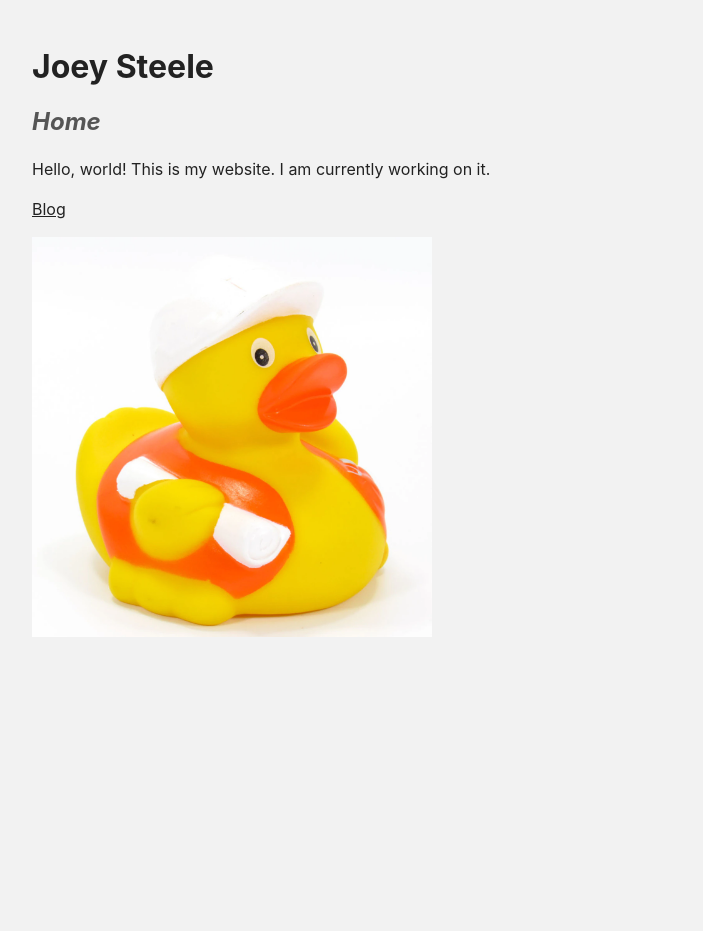
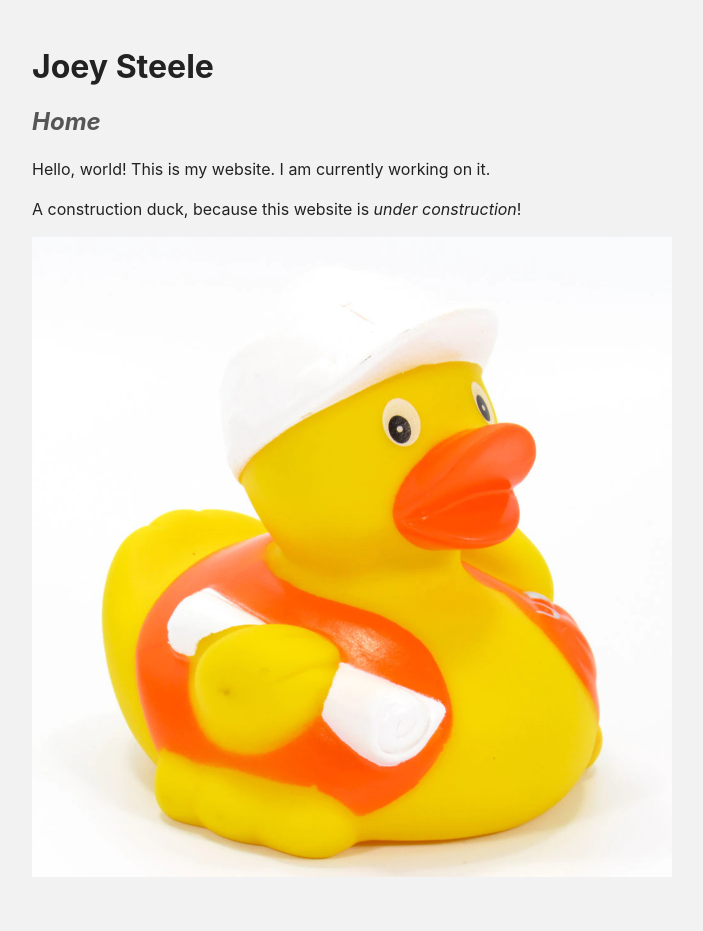
Before and after one commit to joeysteele2001/joeysteele2001.github.io, a Jekyll site: the page built from index.md, in a window 1280 px wide. Shown: the whole page, without its empty margins (32-735 px from the left). Built offline with Jekyll 4.4.1, drawn with Linux system fonts in a browser that asks for light colours; before the commit the page ends 900 px from its top, so only the background shows below that.

Commit message:
Improve construction duck width on mobileu

```diff
--- a/_sass/main.scss
+++ b/_sass/main.scss
@@ -28,6 +28,12 @@ $body-fonts: -apple-system, BlinkMacSystemFont, 'Segoe UI', Roboto, Oxygen, Ubun
         --link-hover-color: #{$link-hover-color-dark};
         --box-border: #{$box-border-dark};
     }
+}
+
+// TEMPORARY: REMOVE WHEN CONSTRUCTION DUCK IS REMOVED
+.construction-duck {
+    width: 40rem;
+    max-width: 90%;
 }
 
 body {
--- a/index.md
+++ b/index.md
@@ -5,6 +5,6 @@ layout: basic
 ---
 Hello, world! This is my website. I am currently working on it.
 
-[Blog](/blog.html)
+A construction duck, because this website is *under construction*!
 
-![Construction Duck](assets/img/construction-duck.jpg){:width="400px"}
+![Construction Duck](assets/img/construction-duck.jpg){:.construction-duck}
```
